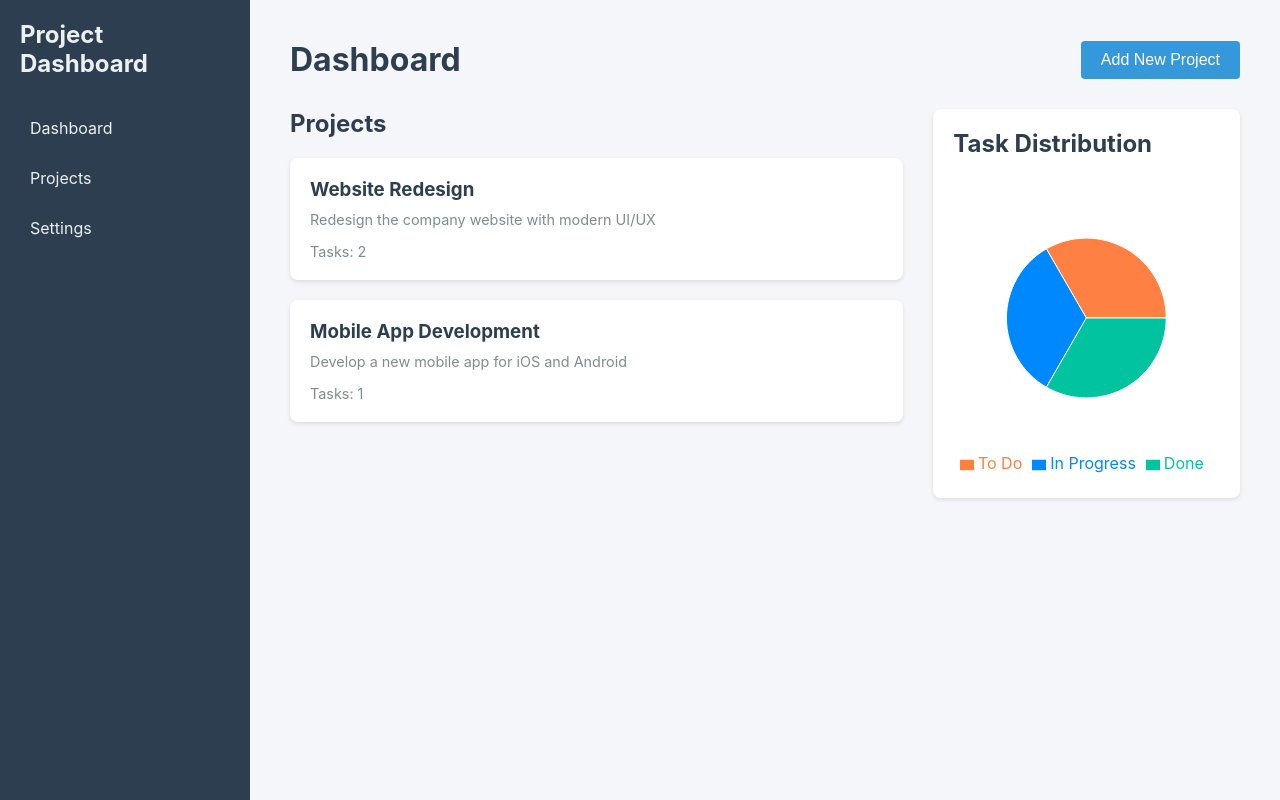
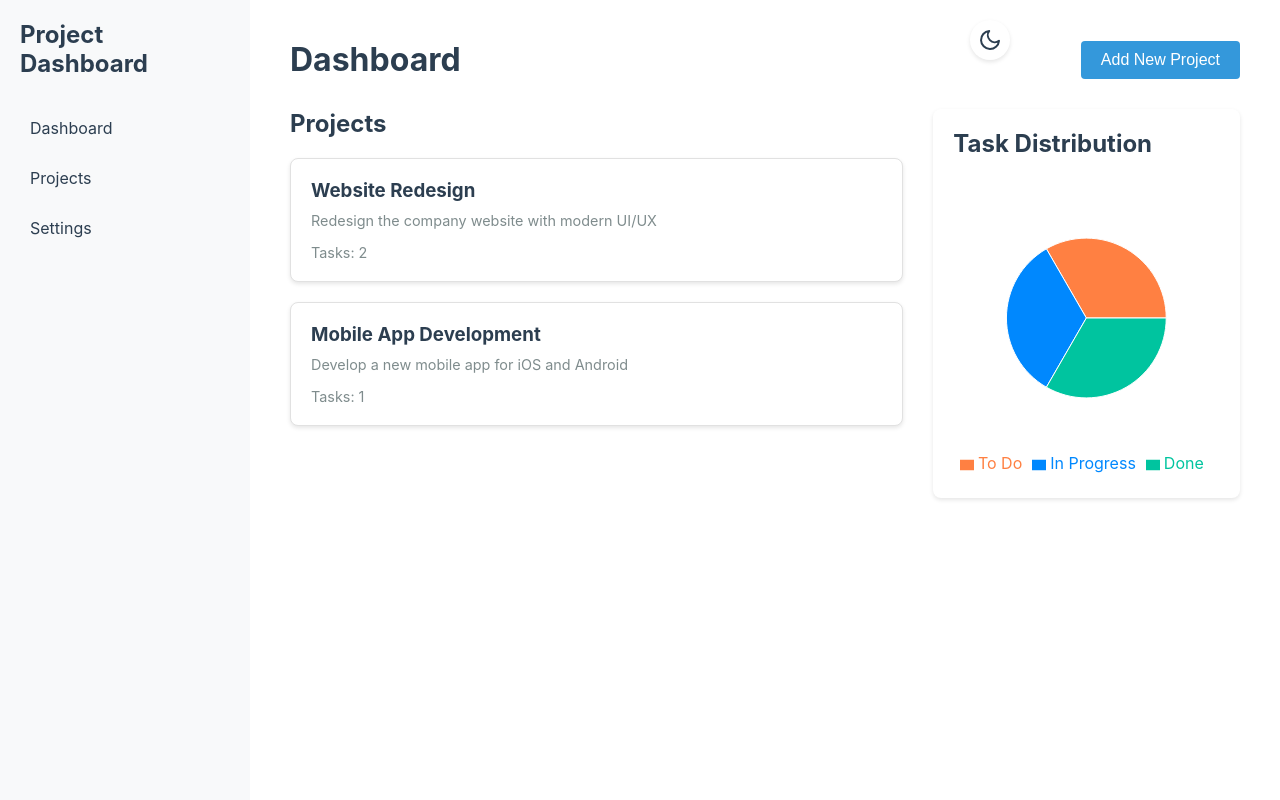
Before and after one commit to Lavesh-modi/project-managment, a React (Create React App) app: page / in a window 1280 px wide. Built offline with nearby package versions, Linux system fonts and the light colour scheme.

Commit message:
new feature

```diff
--- a/src/App.js
+++ b/src/App.js
@@ -2,17 +2,22 @@ import React from 'react';
 import { BrowserRouter as Router, Routes, Route } from 'react-router-dom';
 import { Provider } from 'react-redux';
 import { store } from './store';
+import { ThemeProvider } from './context/ThemeContext';
 import Dashboard from './pages/Dashboard';
 import ProjectDetails from './pages/ProjectDetails';
 import Settings from './pages/Settings';
 import Layout from './components/Layout';
+import ThemeToggle from './components/ThemeToggle';
+import './styles/themes.css';
 import './App.css';
 
 function App() {
   return (
     <Provider store={store}>
+      <ThemeProvider>
         <Router>
           <Layout>
+            <ThemeToggle />
             <Routes>
               <Route path="/" element={<Dashboard />} />
               <Route path="/dashboard" element={<Dashboard />} />
@@ -21,6 +26,7 @@ function App() {
             </Routes>
           </Layout>
         </Router>
+      </ThemeProvider>
     </Provider>
   );
 }
--- a/src/components/EditTaskForm.css
+++ b/src/components/EditTaskForm.css
@@ -9,7 +9,7 @@
 
 .edit-task-form h2 {
   margin-bottom: 20px;
-  color: #2c3e50;
+  color: #2c87e2;
 }
 
 .form-group {
--- a/src/components/Layout.css
+++ b/src/components/Layout.css
@@ -5,15 +5,16 @@
 
 .sidebar {
   width: 250px;
-  background-color: #2c3e50;
-  color: white;
+  background-color: var(--bg-secondary);
+  color: var(--text-primary);
   padding: 20px;
+  transition: background-color 0.3s, color 0.3s;
 }
 
 .logo h1 {
   font-size: 1.5rem;
   margin-bottom: 30px;
-  color: #ecf0f1;
+  color: var(--text-primary);
 }
 
 .nav-links {
@@ -27,24 +28,28 @@
 }
 
 .nav-links a {
-  color: #ecf0f1;
+  color: var(--text-primary);
   text-decoration: none;
   display: block;
   padding: 10px;
   border-radius: 4px;
-  transition: background-color 0.3s;
+  transition: background-color 0.3s, color 0.3s;
 }
 
 .nav-links a:hover {
-  background-color: #34495e;
+  background-color: var(--button-secondary);
+  color: var(--text-primary);
 }
 
 .nav-links li.active a {
-  background-color: #3498db;
+  background-color: var(--button-primary);
+  color: #fff;
 }
 
 .main-content {
   flex: 1;
   padding: 20px;
-  background-color: #f5f6fa;
+  background-color: var(--bg-primary);
+  color: var(--text-primary);
+  transition: background-color 0.3s, color 0.3s;
 }
--- a/src/components/TaskColumn.css
+++ b/src/components/TaskColumn.css
@@ -1,14 +1,14 @@
 .task-column {
-  background: white;
+  background: var(--card-bg);
   border-radius: 8px;
   padding: 20px;
-  box-shadow: 0 2px 4px rgba(0, 0, 0, 0.1);
+  box-shadow: 0 2px 4px var(--shadow-color);
   min-height: 500px;
 }
 
 .task-column h2 {
   margin: 0 0 20px 0;
-  color: #2c3e50;
+  color: var(--text-primary);
   font-size: 1.2rem;
 }
 
@@ -19,6 +19,6 @@
 }
 
 .task-column-over {
-  background-color: #f7f9fc;
-  border: 2px dashed #3498db;
+  background-color: var(--bg-secondary);
+  border: 2px dashed var(--button-primary);
 }
--- /dev/null
+++ b/src/components/ThemeToggle.css
@@ -0,0 +1,41 @@
+.theme-toggle {
+  position: fixed;
+  top: 20px;
+  right: 20px;
+  width: 40px;
+  height: 40px;
+  border-radius: 50%;
+  border: none;
+  background-color: var(--card-bg);
+  color: var(--text-primary);
+  cursor: pointer;
+  display: flex;
+  align-items: center;
+  justify-content: center;
+  box-shadow: 0 2px 4px var(--shadow-color);
+  transition: all 0.3s ease;
+  z-index: 1000;
+  margin-left: 20px;
+}
+
+.theme-toggle:hover {
+  transform: scale(1.1);
+  box-shadow: 0 4px 8px var(--shadow-color);
+}
+
+.theme-toggle svg {
+  width: 24px;
+  height: 24px;
+  transition: transform 0.3s ease;
+}
+
+.theme-toggle:hover svg {
+  transform: rotate(30deg);
+}
+
+/* Adjust position when sidebar is present */
+@media (min-width: 768px) {
+  .theme-toggle {
+    right: calc(20px + 250px); /* 250px is the sidebar width */
+  }
+}
--- /dev/null
+++ b/src/components/ThemeToggle.js
@@ -0,0 +1,35 @@
+import React from 'react';
+import { useTheme } from '../context/ThemeContext';
+import './ThemeToggle.css';
+
+const ThemeToggle = () => {
+  const { isDarkMode, toggleTheme } = useTheme();
+
+  return (
+    <button
+      className="theme-toggle"
+      onClick={toggleTheme}
+      aria-label={`Switch to ${isDarkMode ? 'light' : 'dark'} mode`}
+    >
+      {isDarkMode ? (
+        <svg xmlns="http://www.w3.org/2000/svg" width="24" height="24" viewBox="0 0 24 24" fill="none" stroke="currentColor" strokeWidth="2" strokeLinecap="round" strokeLinejoin="round">
+          <circle cx="12" cy="12" r="5"/>
+          <line x1="12" y1="1" x2="12" y2="3"/>
+          <line x1="12" y1="21" x2="12" y2="23"/>
+          <line x1="4.22" y1="4.22" x2="5.64" y2="5.64"/>
+          <line x1="18.36" y1="18.36" x2="19.78" y2="19.78"/>
+          <line x1="1" y1="12" x2="3" y2="12"/>
+          <line x1="21" y1="12" x2="23" y2="12"/>
+          <line x1="4.22" y1="19.78" x2="5.64" y2="18.36"/>
+          <line x1="18.36" y1="5.64" x2="19.78" y2="4.22"/>
+        </svg>
+      ) : (
+        <svg xmlns="http://www.w3.org/2000/svg" width="24" height="24" viewBox="0 0 24 24" fill="none" stroke="currentColor" strokeWidth="2" strokeLinecap="round" strokeLinejoin="round">
+          <path d="M21 12.79A9 9 0 1 1 11.21 3 7 7 0 0 0 21 12.79z"/>
+        </svg>
+      )}
+    </button>
+  );
+};
+
+export default ThemeToggle;
--- /dev/null
+++ b/src/context/ThemeContext.js
@@ -0,0 +1,33 @@
+import React, { createContext, useState, useContext, useEffect } from 'react';
+
+const ThemeContext = createContext();
+
+export const ThemeProvider = ({ children }) => {
+  const [isDarkMode, setIsDarkMode] = useState(() => {
+    const savedTheme = localStorage.getItem('theme');
+    return savedTheme === 'dark';
+  });
+
+  useEffect(() => {
+    localStorage.setItem('theme', isDarkMode ? 'dark' : 'light');
+    document.documentElement.setAttribute('data-theme', isDarkMode ? 'dark' : 'light');
+  }, [isDarkMode]);
+
+  const toggleTheme = () => {
+    setIsDarkMode(prev => !prev);
+  };
+
+  return (
+    <ThemeContext.Provider value={{ isDarkMode, toggleTheme }}>
+      {children}
+    </ThemeContext.Provider>
+  );
+};
+
+export const useTheme = () => {
+  const context = useContext(ThemeContext);
+  if (context === undefined) {
+    throw new Error('useTheme must be used within a ThemeProvider');
+  }
+  return context;
+};
--- /dev/null
+++ b/src/styles/themes.css
@@ -0,0 +1,102 @@
+:root[data-theme="light"] {
+  --bg-primary: #ffffff;
+  --bg-secondary: #f8f9fa;
+  --text-primary: #2c3e50;
+  --text-secondary: #7f8c8d;
+  --border-color: #e1e1e1;
+  --shadow-color: rgba(0, 0, 0, 0.1);
+  --card-bg: #ffffff;
+  --input-bg: #ffffff;
+  --button-primary: #3498db;
+  --button-primary-hover: #2980b9;
+  --button-secondary: #e1e1e1;
+  --button-secondary-hover: #d1d1d1;
+  --error-color: #e74c3c;
+  --success-color: #2ecc71;
+  --warning-color: #f1c40f;
+  --quill-bg: #ffffff;
+  --quill-toolbar-bg: #f8f9fa;
+}
+
+:root[data-theme="dark"] {
+  --bg-primary: #1a1a1a;
+  --bg-secondary: #2d2d2d;
+  --text-primary: #ffffff;
+  --text-secondary: #b3b3b3;
+  --border-color: #404040;
+  --shadow-color: rgba(0, 0, 0, 0.3);
+  --card-bg: #2d2d2d;
+  --input-bg: #2d2d2d;
+  --button-primary: #3498db;
+  --button-primary-hover: #2980b9;
+  --button-secondary: #404040;
+  --button-secondary-hover: #4d4d4d;
+  --error-color: #e74c3c;
+  --success-color: #2ecc71;
+  --warning-color: #f1c40f;
+  --quill-bg: #2d2d2d;
+  --quill-toolbar-bg: #404040;
+}
+
+/* Global styles */
+body {
+  background-color: var(--bg-primary);
+  color: var(--text-primary);
+  transition: background-color 0.3s, color 0.3s;
+}
+
+/* Common component styles */
+.task-card,
+.project-card,
+.add-task-form,
+.edit-task-form,
+.task-column {
+  background-color: var(--card-bg);
+  border: 1px solid var(--border-color);
+  box-shadow: 0 2px 4px var(--shadow-color);
+}
+
+input,
+textarea,
+select {
+  background-color: var(--input-bg);
+  color: var(--text-primary);
+  border: 1px solid var(--border-color);
+}
+
+/* Rich text editor styles */
+.quill {
+  background-color: var(--quill-bg);
+}
+
+.ql-toolbar {
+  background-color: var(--quill-toolbar-bg);
+  border-color: var(--border-color);
+}
+
+.ql-container {
+  border-color: var(--border-color);
+}
+
+.ql-editor {
+  color: var(--text-primary);
+}
+
+/* Button styles */
+.submit-button {
+  background-color: var(--button-primary);
+  color: white;
+}
+
+.submit-button:hover {
+  background-color: var(--button-primary-hover);
+}
+
+.cancel-button {
+  background-color: var(--button-secondary);
+  color: var(--text-primary);
+}
+
+.cancel-button:hover {
+  background-color: var(--button-secondary-hover);
+}
```
Lines whose indentation alone changed are shown as unchanged.
